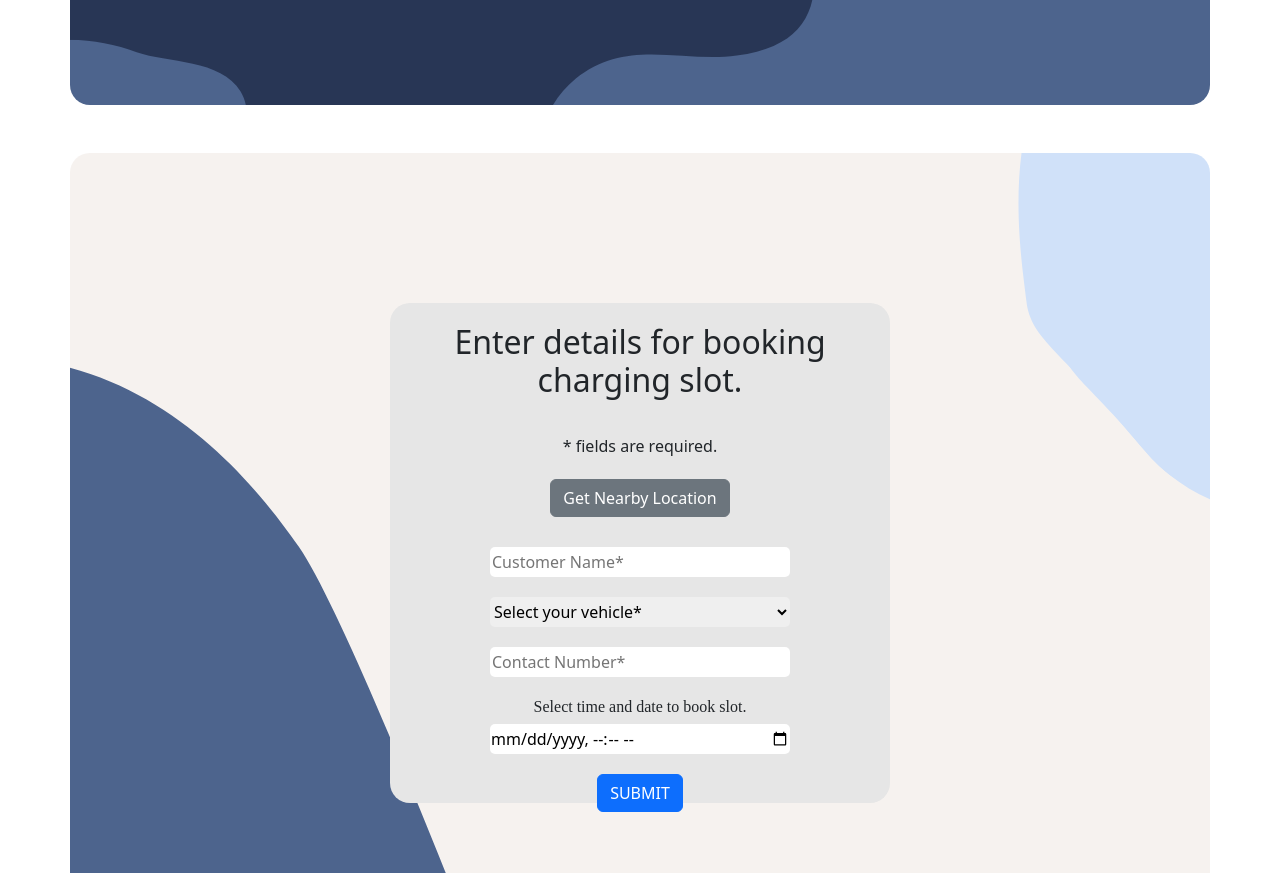
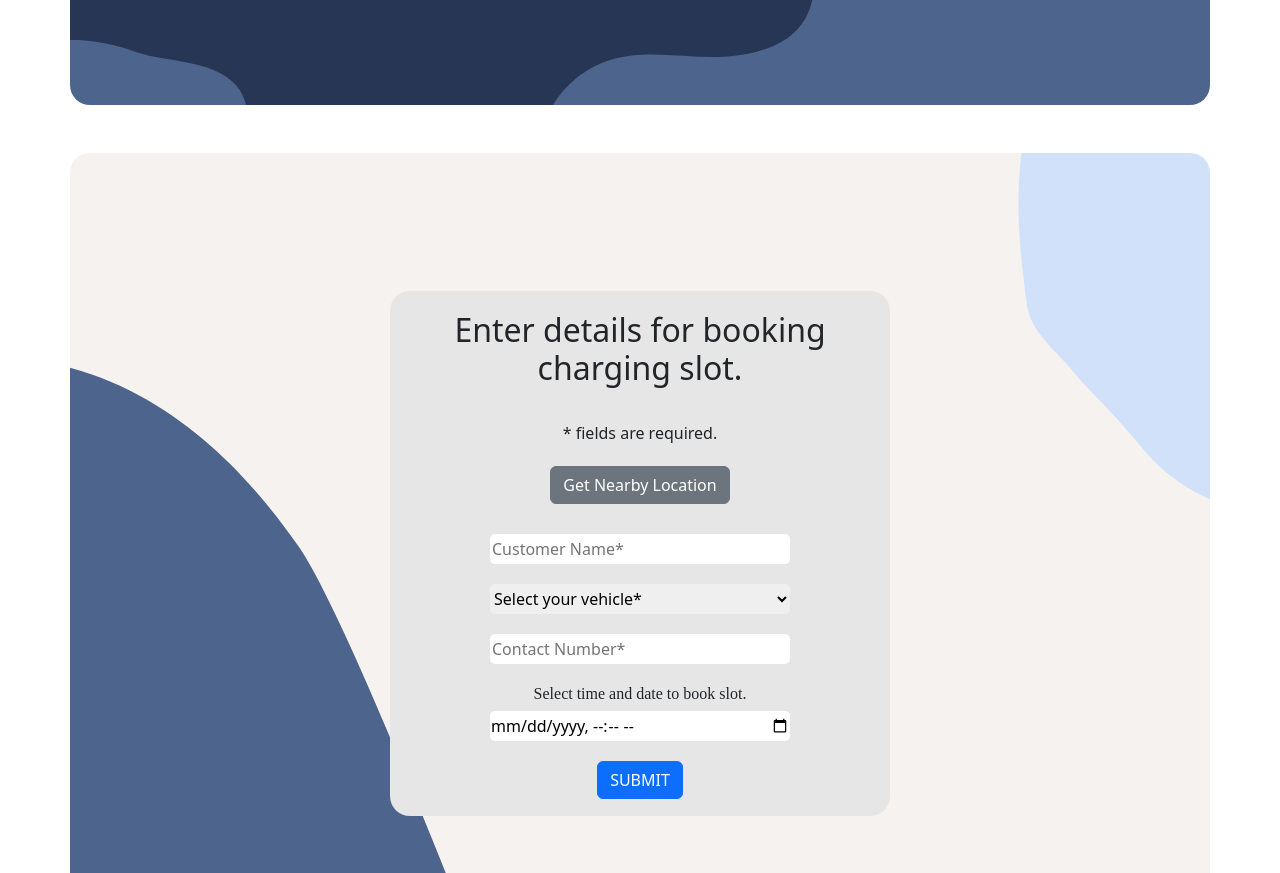
Before and after one commit to adityad12/ev-landing-page, a plain HTML site: page index.html in a window 1280 px wide. Shown: the part 719-1592 px from the top of the page. Drawn offline with nearby package versions, Linux system fonts and the light colour scheme.

Commit message:
Update style.css

```diff
--- a/style.css
+++ b/style.css
@@ -161,7 +161,7 @@ nav a:hover{
     background-color: #E6E6E6;
     text-align: center;
     border-radius: 20px;
-    height: 500px;
+    height: 525px;
     width: 500px;
 }
 
```
